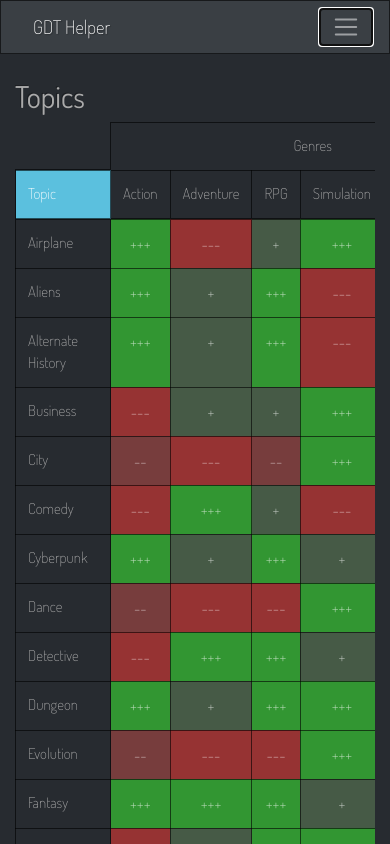
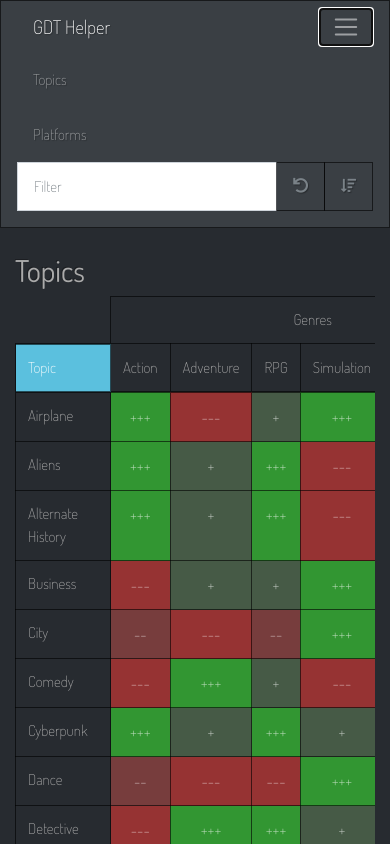
Before and after one commit to njt1982/game-dev-tycoon-helper, a Vue app: page / in a window 390 px wide. Both pictures are taken after a click on the button "Toggle navigation". Shown: the top 844 px of the page. Built offline with nearby package versions, Linux system fonts and the light colour scheme.

Commit message:
Fixing mobile

```diff
--- a/src/App.vue
+++ b/src/App.vue
@@ -6,6 +6,9 @@
 </template>
 
 <script>
+import 'popper.js';
+import 'bootstrap';
+
 import Helper from './components/Helper';
 import Header from './components/Header';
 
--- a/src/components/Header.vue
+++ b/src/components/Header.vue
@@ -21,7 +21,7 @@
             <a class="nav-link" href="#platforms">Platforms</a>
           </li>
         </ul>
-        <form class="form-inline my-0">
+        <form class="form-inline mb-3 my-lg-0">
           <div class="input-group mr-sm-3 ">
             <input class="form-control rounded-0"
                    type="search"
```
